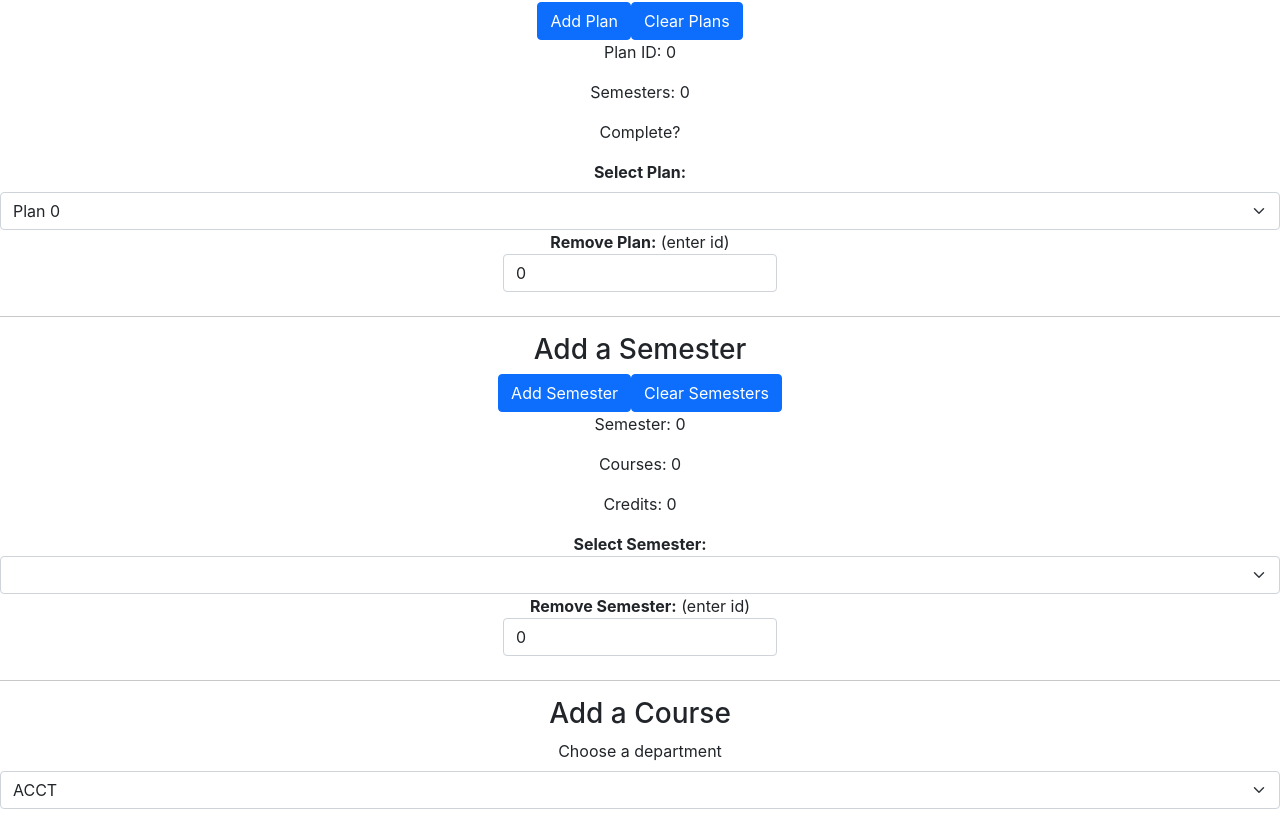
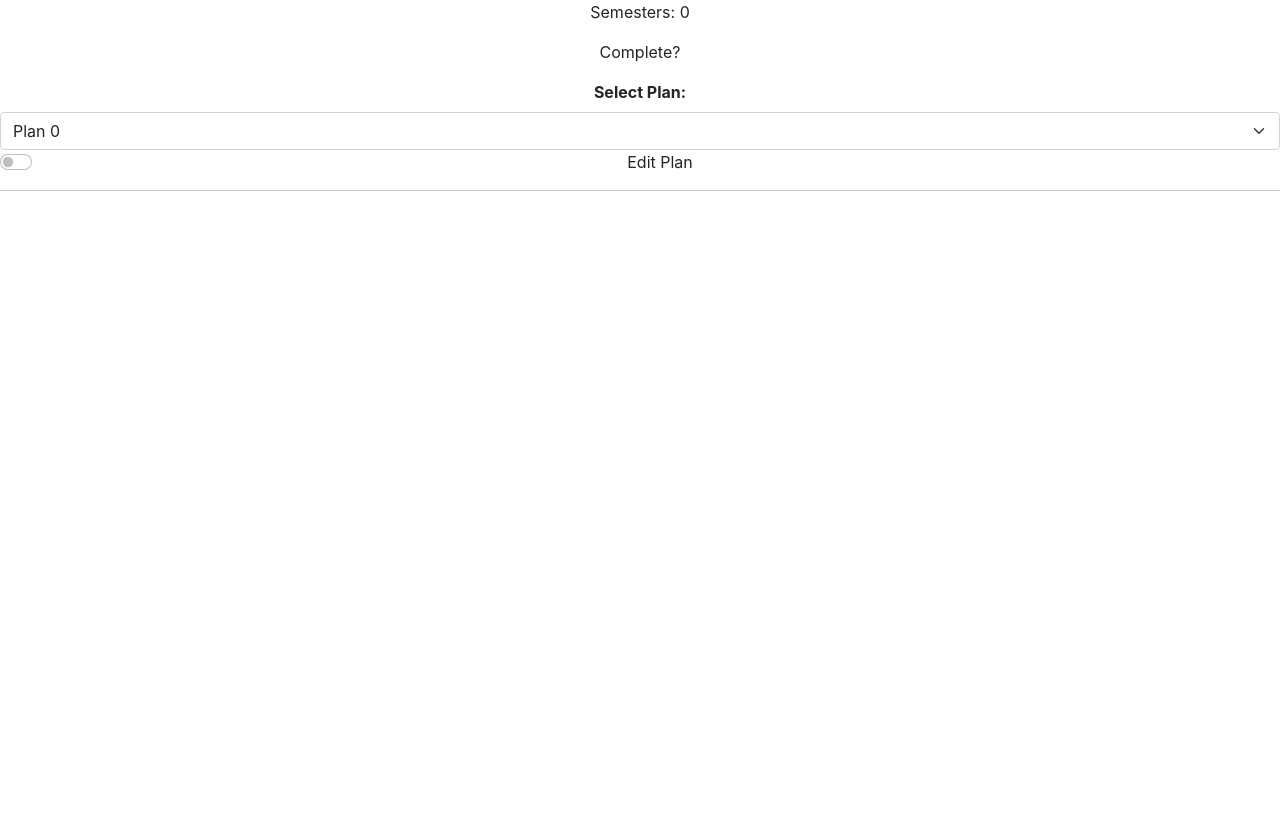
Before and after one commit to UD-CISC275-S22/cis-scheduler-team-6, a React (Create React App) app: page / in a window 1280 px wide. Shown: the part 561-1374 px from the top of the page. After the commit the page ends 800 px from the top, so only its background shows below. Built offline with nearby package versions, Linux system fonts and the light colour scheme.

Commit message:
small fixes

```diff
--- a/src/App.tsx
+++ b/src/App.tsx
@@ -1,13 +1,19 @@
-import React from "react";
-//import { Button } from "react-bootstrap";
+import React, { useState } from "react";
 import "./App.css";
 import { CoursesSelect } from "./courseDropdown";
 import "./plan";
 import { PlanF } from "../src/plan";
 import { catalogHeader } from "./catalog";
+import { Form } from "react-bootstrap";
+import { skipPartiallyEmittedExpressions } from "typescript";
 import { SemesterF } from "../src/semester";
 
 function App(): JSX.Element {
+    const [editState, setEditState] = useState<boolean>(false);
+
+    function updateEditState(event: React.ChangeEvent<HTMLInputElement>) {
+        setEditState(event.target.checked);
+    }
     return (
         <div className="App">
             <header className="App-header">UD CISC Degree Planner</header>
@@ -17,18 +23,27 @@ function App(): JSX.Element {
                 creating a plan below, and then begin filling in the semesters
                 with the appropriate courses.
             </p>
-            <p>Isaac Lewis</p>
-            <p>Alexander Trunzo</p>
-            <p>Yuchen Zhang</p>
+            <p>Isaac Lewis - Alexander Trunzo - Yuchen Zhang</p>
             <hr></hr>
             <PlanF></PlanF>
+            <Form.Check
+                type="switch"
+                id="check-edit"
+                label="Edit Plan"
+                checked={editState}
+                onChange={updateEditState}
+            />
             <hr></hr>
+            {editState && (
+                <>
                     <SemesterF></SemesterF>
                     <hr></hr>
                     <CoursesSelect
                         options={catalogHeader}
                         options2={["101", "202", "303"]}
                     ></CoursesSelect>
+                </>
+            )}
         </div>
     );
 }
--- a/src/plan.tsx
+++ b/src/plan.tsx
@@ -4,7 +4,8 @@ import { Button } from "react-bootstrap";
 import { Plan } from "./planInterface";
 import { Form } from "react-bootstrap";
 import plan from "../src/plans_data.json";
-//import { SemesterF } from "./semester";
+//import { Semester } from "./semesterlnterface";
+//import semester from "../src/semesters_data.json";
 
 type ChangeEvent = React.ChangeEvent<
     HTMLTextAreaElement | HTMLInputElement | HTMLSelectElement
@@ -20,11 +21,17 @@ export function PlanF(): JSX.Element {
     const [x, setX] = useState<number>(0);
 
     function addPlan(newPlan: Plan) {
+        console.log("add plan initiated");
         setP([...plans, newPlan]);
+        console.log("plan set");
         plans.push(newPlan);
+        console.log("plan pushed");
         setX(x + 1);
+        console.log("x set");
         setUserSelection(plans.length - 1);
+        console.log("user selection set");
         pId = x + 1;
+        console.log("test");
     }
 
     function clearPlans(newPlan: Plan) {
@@ -45,26 +52,25 @@ export function PlanF(): JSX.Element {
         complete: false
     };
 
-    /*
-    let comp = "No";
-    if (p[x].complete == true) {
-        comp = "Yes";
-    }
-    */
-
     const [userSelection, setUserSelection] = useState<number>(plans[0].id);
     const setAnswer = (Event: ChangeEvent) => {
         const v = parseInt(Event.target.value);
         setUserSelection(v);
         setX(v);
+        console.log("x on set: ", x);
         pId = v;
     };
 
-    /*
-    function updatePlans(event: React.ChangeEvent<HTMLInputElement>) {
-        //
+    function deletePlan(newPlan: Plan) {
+        //plans[x].complete = false;
+        //plans[x].id = 0;
+        //plans[x].semesters = [];
+        newPlan.semesters = [];
+        if (plans.length > 1) {
+            plans.splice(x, 1);
+            setX(x - 1);
+        }
     }
-    */
 
     React.useEffect(() => {
         console.log("plan changed");
@@ -75,6 +81,7 @@ export function PlanF(): JSX.Element {
             <h3>Add a Plan</h3>
             <Button onClick={() => addPlan(pl)}>Add Plan</Button>
             <Button onClick={() => clearPlans(pl)}>Clear Plans</Button>
+            <Button onClick={() => deletePlan(pl)}>Delete Plan</Button>
             {
                 <div>
                     <p>Plan ID: {p[x].id}</p>
@@ -100,16 +107,6 @@ export function PlanF(): JSX.Element {
                     ))}
                 </Form.Select>
             </Form.Group>
-            <Form.Group controlId="changeTextBox">
-                <Form.Label>
-                    <b>Remove Plan:</b> (enter id)
-                    <Form.Control
-                        type="number"
-                        defaultValue={plans[x].id}
-                        //onChange={updatePlans}
-                    ></Form.Control>
-                </Form.Label>
-            </Form.Group>
         </div>
     );
 }
--- a/src/semester.tsx
+++ b/src/semester.tsx
@@ -4,40 +4,28 @@ import { Button, Form } from "react-bootstrap";
 import { Semester } from "./semesterlnterface";
 import semester from "../src/semesters_data.json";
 import { pId, plans } from "./plan";
-//import { PlanF } from "./plan";
-let semesters = semester.map((cSemester: Semester) => ({ ...cSemester }));
+import { PlanF } from "./plan";
 
 type ChangeEvent = React.ChangeEvent<
     HTMLTextAreaElement | HTMLInputElement | HTMLSelectElement
 >;
 
+let semesters = semester.map((cSemester: Semester) => ({ ...cSemester }));
+console.log("jawn: " + plans[pId].semesters.length);
+
 export function SemesterF(): JSX.Element {
-    /*
-    let j = false;
-    if (plans[pId].semesters.length > 0 && plans.length > 0) {
-        j = true;
-    }
-    */
-
     const [s, setS] = useState<Semester[]>(semesters);
-    const [x, setX] = useState<number>(0);
-    console.log("jawn: " + plans[pId].semesters.length);
-
-    /*
-    function check() {
-        if (j == true) {
-            setX(plans[pId].semesters.length);
-        }
-    }
-    */
+    const [y, setY] = useState<number>(0);
 
     function addSemester(newSemester: Semester) {
         setS([...semesters, newSemester]);
-        //setS(plans[pId].semesters);
-        semesters.push(newSemester);
-        setX(x + 1);
-        plans[pId].semesters.push(newSemester);
-        setUserSelection(semesters.length - 1);
+        if (pId > 0) {
+            semesters.push(newSemester);
+            setY(y + 1);
+            plans[pId].semesters.push(newSemester);
+            setS(s);
+            setUserSelection2(semesters.length - 1);
+        }
     }
 
     function clearSemesters(newSemester: Semester) {
@@ -47,10 +35,12 @@ export function SemesterF(): JSX.Element {
             courses: [],
             credits: 0
         };
-        setX(0);
-        semesters = [];
-        semesters.push(sl);
-        plans[pId].semesters = [];
+        if (plans.length > 1) {
+            setY(0);
+            semesters = [];
+            semesters.push(sl);
+            plans[pId].semesters = [];
+        }
     }
 
     const st: Semester = {
@@ -59,43 +49,45 @@ export function SemesterF(): JSX.Element {
         credits: 0
     };
 
-    const [userSelection, setUserSelection] = useState<number>(semesters[0].id);
-    const setAnswer = (Event: ChangeEvent) => {
+    const [userSelection2, setUserSelection2] = useState<number>(
+        semesters[0].id
+    );
+    const setAnswerS = (Event: ChangeEvent) => {
         const v = parseInt(Event.target.value);
-        setUserSelection(v);
-        setX(v);
-        //setS(plans[pId].semesters);
-        setX(plans[pId].semesters[v - 1].id);
+        setUserSelection2(v);
+        setY(v);
+        setY(plans[pId].semesters[v - 1].id);
     };
 
-    /*
-    function updatePlans(event: React.ChangeEvent<HTMLInputElement>) {
-        //
+    function deleteSemester(newSemester: Semester) {
+        newSemester.courses = [];
+        if (s.length > 1) {
+            semesters.splice(y, 1);
+            setY(y - 1);
+        }
     }
-    */
 
-    /*
     React.useEffect(() => {
         console.log("plan changed");
         clearSemesters;
     }, [PlanF]);
-    */
 
     return (
         <div>
             <h3> Add a Semester </h3>
             <Button onClick={() => addSemester(st)}>Add Semester</Button>
             <Button onClick={() => clearSemesters(st)}>Clear Semesters</Button>
+            <Button onClick={() => deleteSemester(st)}>Delete Semester</Button>
             <div>
-                <p>Semester: {s[x].id}</p> <p>Courses: {s[x].courses.length}</p>{" "}
-                <p>Credits: {s[x].credits} </p>
+                <p>Semester: {s[y].id}</p> <p>Courses: {s[y].courses.length}</p>{" "}
+                <p>Credits: {s[y].credits} </p>
             </div>
             <b>Select Semester:</b>
             <Form.Select
                 name="selectList"
                 id="selectList"
-                value={userSelection}
-                onChange={setAnswer}
+                value={userSelection2}
+                onChange={setAnswerS}
             >
                 {plans[pId].semesters.map((semester: Semester) => (
                     <option key={semester.id} value={semester.id}>
@@ -104,16 +96,6 @@ export function SemesterF(): JSX.Element {
                     </option>
                 ))}
             </Form.Select>
-            <Form.Group controlId="changeTextBox">
-                <Form.Label>
-                    <b>Remove Semester:</b> (enter id)
-                    <Form.Control
-                        type="number"
-                        defaultValue={semesters[x].id}
-                        //onChange={updatePlans}
-                    ></Form.Control>
-                </Form.Label>
-            </Form.Group>
         </div>
     );
 }
```
Lines whose indentation alone changed are shown as unchanged.
